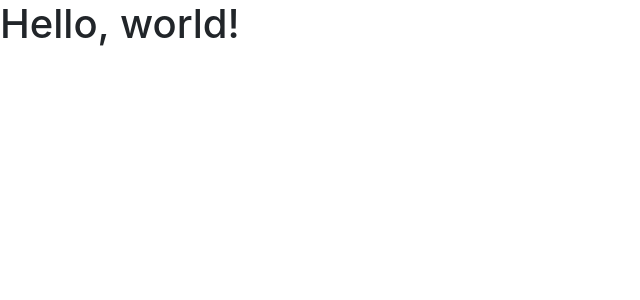
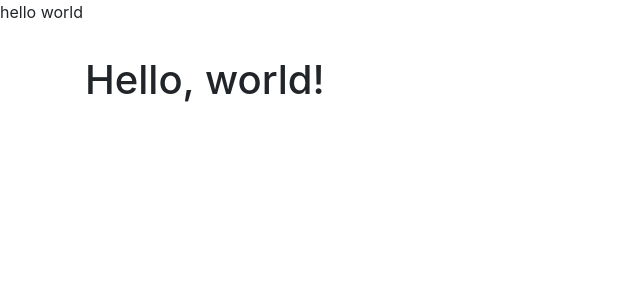
Before and after one commit to MrCarrotJuice/project2, a PHP site: page / in a window 1280 px wide. Shown: the top 300 px of the page, without its empty margins (0-640 px from the left). Run offline with PHP 8.4, Linux system fonts and the light colour scheme.

Commit message:
new commit

```diff
--- /dev/null
+++ b/header.html
@@ -0,0 +1 @@
+hello world
--- a/index.php
+++ b/index.php
@@ -13,6 +13,22 @@
     <title>Hello, world!</title>
   </head>
   <body>
+  <main class="container">
+      <div class="row fixed-top" id="header">
+        <div class="col-12">
+          <?php
+            include("./header.html");
+          ?>
+        </div>
+      </div>
+      <div class="row" id="navigation">
+        <div class="col-12">
+          <?php
+            include("./navigation.html");
+          ?>
+        </div>
+      </div>
+
     <h1>Hello, world!</h1>
 
     <!-- Optional JavaScript -->
--- /dev/null
+++ b/navigation.html
@@ -0,0 +1,23 @@
+<nav class="navbar navbar-expand-lg navbar-dark primary-color">
+    <a class="navbar-brand" href="#">Navbar</a>
+    <button class="navbar-toggler" type="button" data-toggle="collapse" data-target="#navbarNav"
+      aria-controls="navbarNav" aria-expanded="false" aria-label="Toggle navigation">
+      <span class="navbar-toggler-icon"></span>
+    </button>
+    <div class="collapse navbar-collapse" id="navbarNav">
+      <ul class="navbar-nav">
+        <li class="nav-item active">
+          <a class="nav-link" href="#">Home <span class="sr-only">(current)</span></a>
+        </li>
+        <li class="nav-item">
+          <a class="nav-link" href="#">Features</a>
+        </li>
+        <li class="nav-item">
+          <a class="nav-link" href="#">Pricing</a>
+        </li>
+        <li class="nav-item">
+          <a class="nav-link disabled" href="#">Disabled</a>
+        </li>
+      </ul>
+    </div>
+  </nav>
```
Also changed, not shown: footer.html (added).
